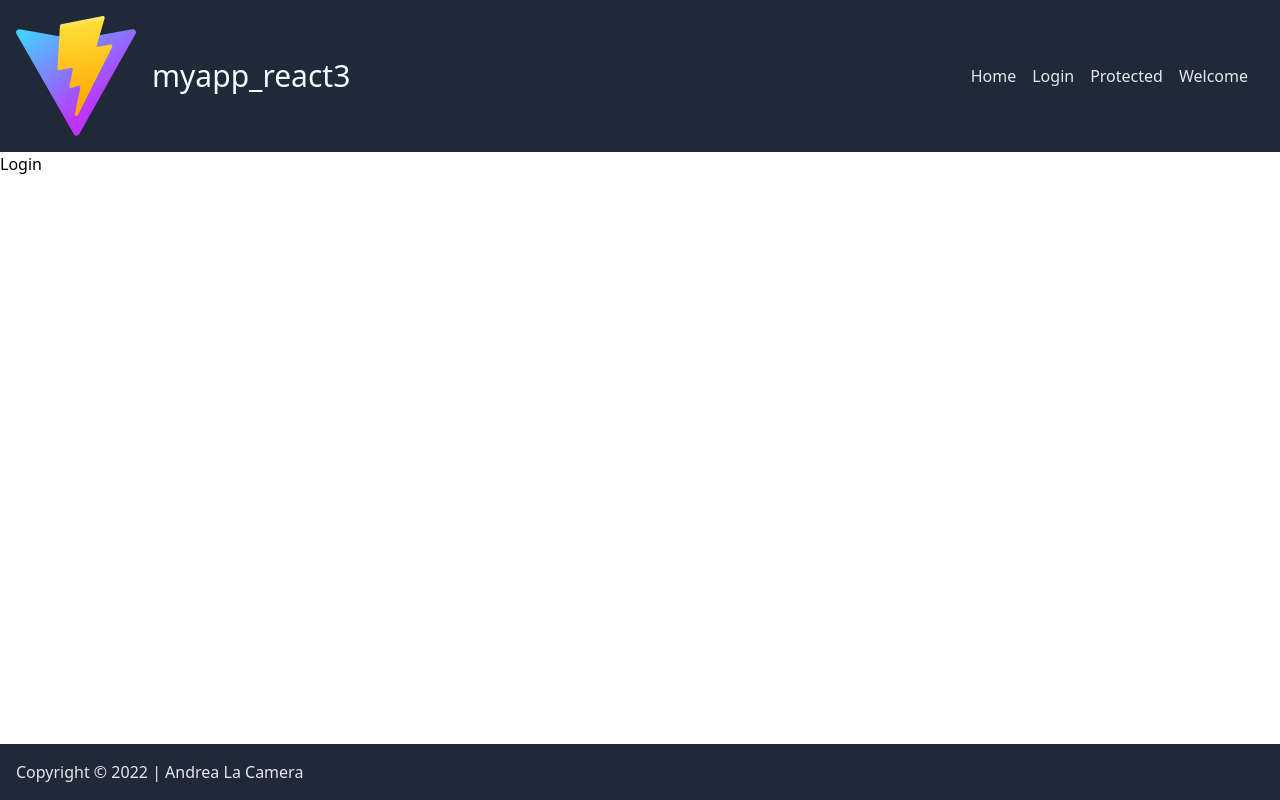
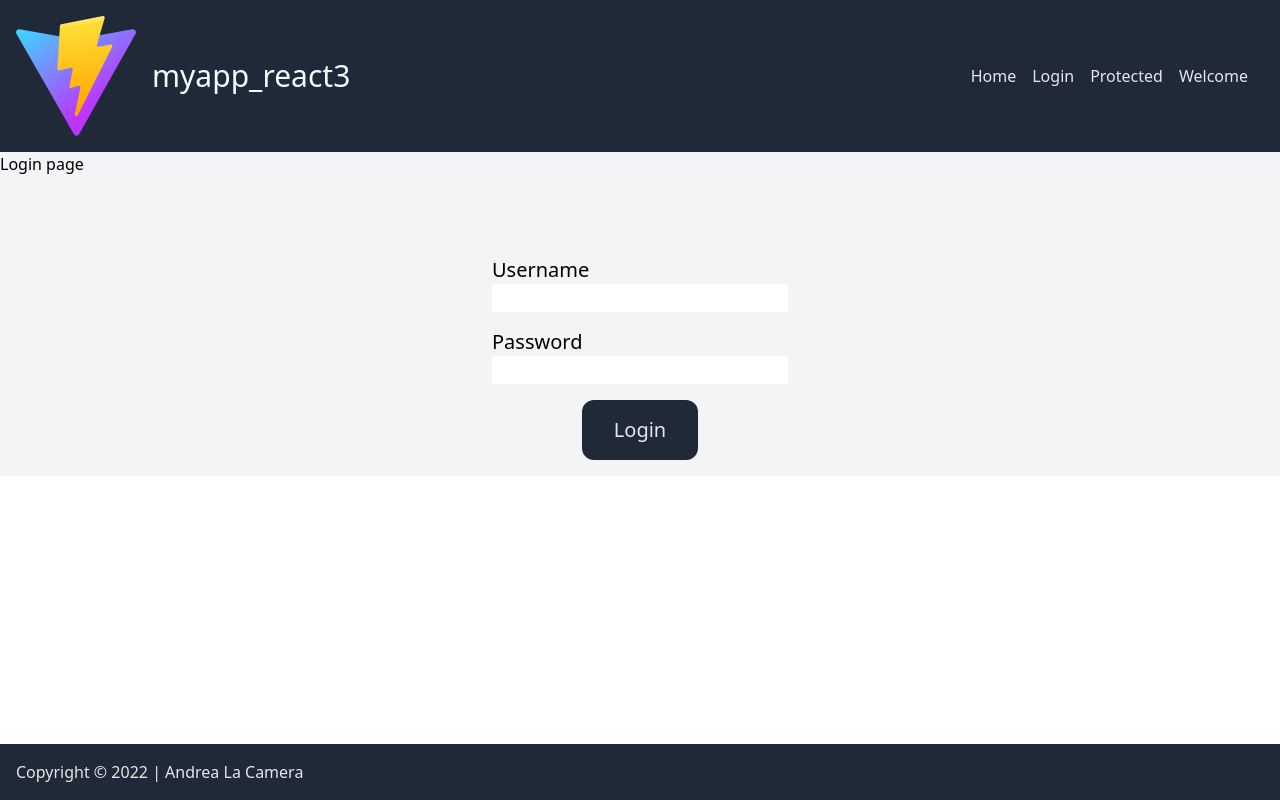
Before and after one commit to andrealacamera/myapp_react3, a React (Vite) app: page /login in a window 1280 px wide. Built offline with nearby package versions, Linux system fonts and the light colour scheme.

Commit message:
login works!!!

```diff
--- a/package.json
+++ b/package.json
@@ -10,9 +10,12 @@
     "server": "node server.cjs"
   },
   "dependencies": {
+    "@reduxjs/toolkit": "^1.8.3",
+    "cors": "^2.8.5",
     "express": "^4.18.1",
     "react": "^18.2.0",
     "react-dom": "^18.2.0",
+    "react-redux": "^8.0.2",
     "react-router-dom": "^6.3.0"
   },
   "devDependencies": {
--- a/src/App.jsx
+++ b/src/App.jsx
@@ -1,4 +1,3 @@
-
 import {Routes, Route} from 'react-router-dom'
 
 import Header from './components/Header';
--- a/src/components/Guard.jsx
+++ b/src/components/Guard.jsx
@@ -1,14 +1,12 @@
 import React from 'react'
 import { Outlet, Navigate } from 'react-router-dom';
 
+import { useAuth } from './useAuth';
 
 // import auth hook (to be defined)
 const Guard = () => {
-
-  const auth = {
-    user: "andrea"
-  }
-
+  const auth = useAuth();
+  console.log(auth)
   return auth.user ? ( <Outlet /> ) : ( <Navigate to='/login' /> )
 }
 
--- /dev/null
+++ b/src/components/apiSlice.js
@@ -0,0 +1,26 @@
+import { createApi, fetchBaseQuery} from '@reduxjs/toolkit/query/react';
+
+export const apiSlice = createApi({
+  reducerPath: 'api',
+  baseQuery: fetchBaseQuery({
+    baseUrl: 'http://localhost:3000/api'
+  }),
+  endpoints: (builder) => ({
+    login: builder.mutation({
+      query: (credentials) => ({
+        url: '/login',
+        method: 'POST',
+        body: credentials
+      })
+    }),
+    logout: builder.mutation({
+      query: () => ({
+        url: '/logout',
+        method: 'POST',
+        body: null
+      })
+    })
+  })
+})
+
+export const { useLoginMutation, useLogoutMutation } = apiSlice
--- /dev/null
+++ b/src/components/useAuth.js
@@ -0,0 +1,12 @@
+import { useMemo } from 'react'
+import { useSelector } from 'react-redux'
+
+
+export const useAuth = () => {
+  // ok... the naming is very stupid!
+  //                                             store  user
+  //                                               |     |
+  const user = useSelector((state) => state.user.user);
+  // useMemo will only recompute the memoized value when the dependency has changed.
+  return useMemo( () => ({user}), [user]);
+}
--- /dev/null
+++ b/src/components/userSlice.js
@@ -0,0 +1,20 @@
+import { createSlice } from '@reduxjs/toolkit'
+
+const initialState = {
+  user: null,
+  token: null
+}
+
+export const userSlice = createSlice({
+  name: 'user',
+  initialState,
+  reducers: {
+    setCredentials: (state, {payload} ) => {
+      state.user = payload.user;
+      state.token = payload.token;
+    },
+  },
+})
+
+export const { setCredentials } = userSlice.actions
+export default userSlice.reducer
--- a/src/main.jsx
+++ b/src/main.jsx
@@ -1,13 +1,19 @@
 import React from 'react'
 import ReactDOM from 'react-dom/client'
 import { BrowserRouter } from 'react-router-dom'
+import { Provider } from 'react-redux'
 import App from './App'
 import './index.css'
 
+import { store } from './store'
+
+
 ReactDOM.createRoot(document.getElementById('root')).render(
   <React.StrictMode>
-    <BrowserRouter>
-      <App />
-    </BrowserRouter>
+    <Provider store={store}>
+      <BrowserRouter>
+        <App />
+      </BrowserRouter>
+    </Provider>
   </React.StrictMode>
 )
--- a/src/pages/Login.jsx
+++ b/src/pages/Login.jsx
@@ -1,8 +1,63 @@
-import React from 'react'
+import { useState } from 'react'
+import { useDispatch } from 'react-redux';
+import { useNavigate } from 'react-router-dom';
+import { useLoginMutation } from '../components/apiSlice';
+
+import { useAuth } from '../components/useAuth';
 
 const Login = () => {
+  const {user} = useAuth();
+
+  const [login, {isLoading}] = useLoginMutation();
+  const dispatch = useDispatch();
+  const navigate = useNavigate();
+
+  const [username, setUsername] = useState('');
+  const [password, setPassword] = useState('');
+
+
+
+
+  const handleSubmit = async (e) => {
+    e.preventDefault();
+    console.log(username, password);
+    const r = await login({username, password}).unwrap();
+    console.log(r)
+  }
+
+
   return (
-    <div>Login</div>
+    <div className='flex flex-col w-full bg-gray-100 justify-center m-auto h-auto '>
+      <h1> Login page </h1>
+      { user ? (
+        <>
+          <div className='flex flex-col'>
+            <h1>Welcome {user}!</h1>
+            <button>Logout</button>
+          </div>
+        </>
+      ) : (
+        <>
+          <div className=' mt-16'>
+            <form className='flex flex-col justify-between items-center gap-4 text-xl p-4 rounded-lg' >
+              <div className='flex flex-col justify-start'>
+                <label htmlFor='username' className=''>Username</label>
+                <input type="text" id="username" value={username} onChange={(e) => setUsername(e.target.value)}/>
+              </div>
+              <div className='flex flex-col justify-start'>
+                <label htmlFor='password' className=''>Password</label>
+                <input type="password" id="password" value={password} onChange={(e) => setPassword(e.target.value)}/>
+              </div>
+              <button className='bg-gray-800 py-4 px-8 rounded-xl text-gray-200' onClick={handleSubmit} >
+                { isLoading ? <span>sending data...</span> : <span>Login</span> }
+              </button>
+            </form>
+          </div>
+        </>
+      ) }
+
+
+    </div>
   )
 }
 
--- /dev/null
+++ b/src/store.js
@@ -0,0 +1,12 @@
+import { configureStore } from '@reduxjs/toolkit'
+import userReducer from './components/userSlice';
+import { apiSlice } from './components/apiSlice';
+
+
+export const store = configureStore({
+  reducer: {
+    user: userReducer,
+    [apiSlice.reducerPath] : apiSlice.reducer,
+  },
+  middleware: getDefaultMiddleware => getDefaultMiddleware().concat([apiSlice.middleware])
+})
```
Also changed, not shown: server.cjs (+12 -4 lines), 2 other files (tests, documents, lock files or other folders).
